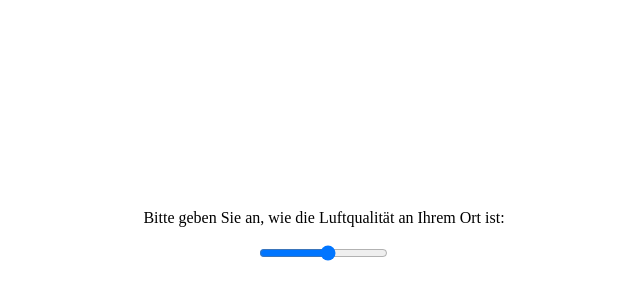
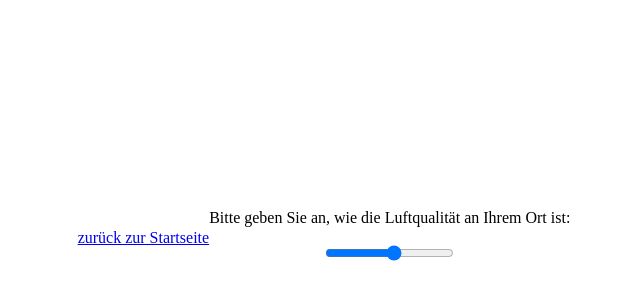
Before and after one commit to werthmannsupercode/js_conditional_statements, a plain HTML site: page assets/html/lev2_2.html in a window 1280 px wide. Shown: the part 170-470 px from the top of the page, without its empty margins (324-964 px from the left). Drawn offline with Linux system fonts and the light colour scheme.

Commit message:
lev2_2 again

```diff
--- a/assets/html/lev2_2.html
+++ b/assets/html/lev2_2.html
@@ -11,6 +11,7 @@
 <body>
     <div id="bgColor"
         style="height: 100vh; width: 100vw; display:flex; justify-content:center; align-items:center; text-align:center;">
+        <a href="../../index.html">zurück zur Startseite</a>
         <form action="" onsubmit="return false">
             <p>Bitte geben Sie an, wie die Luftqualität an Ihrem Ort ist:</p>
             <label for="" id="label"></label>
```
